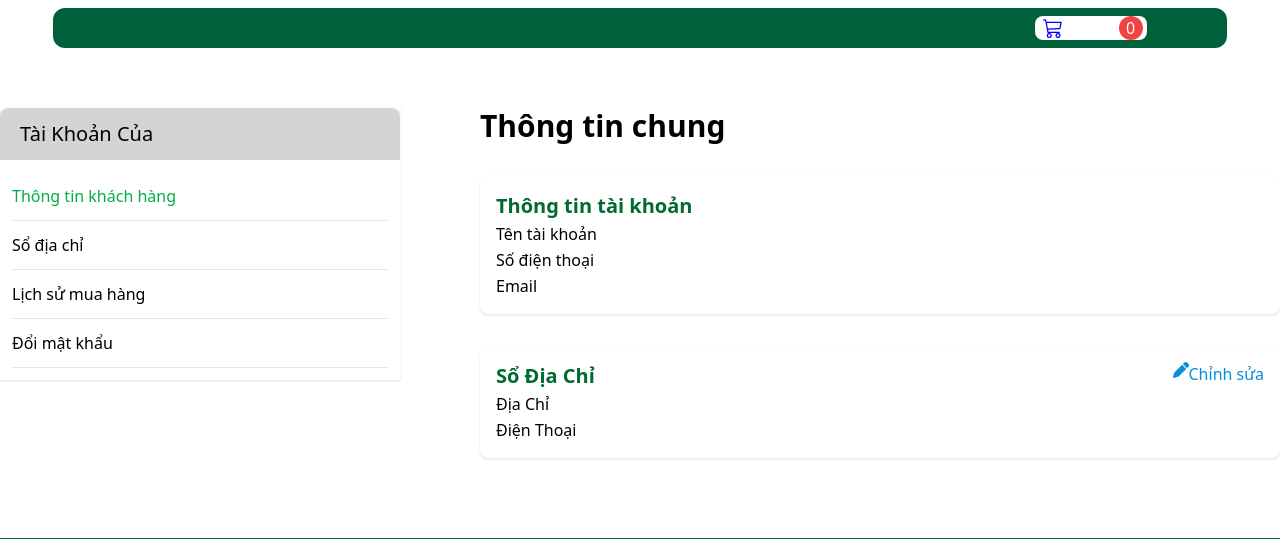
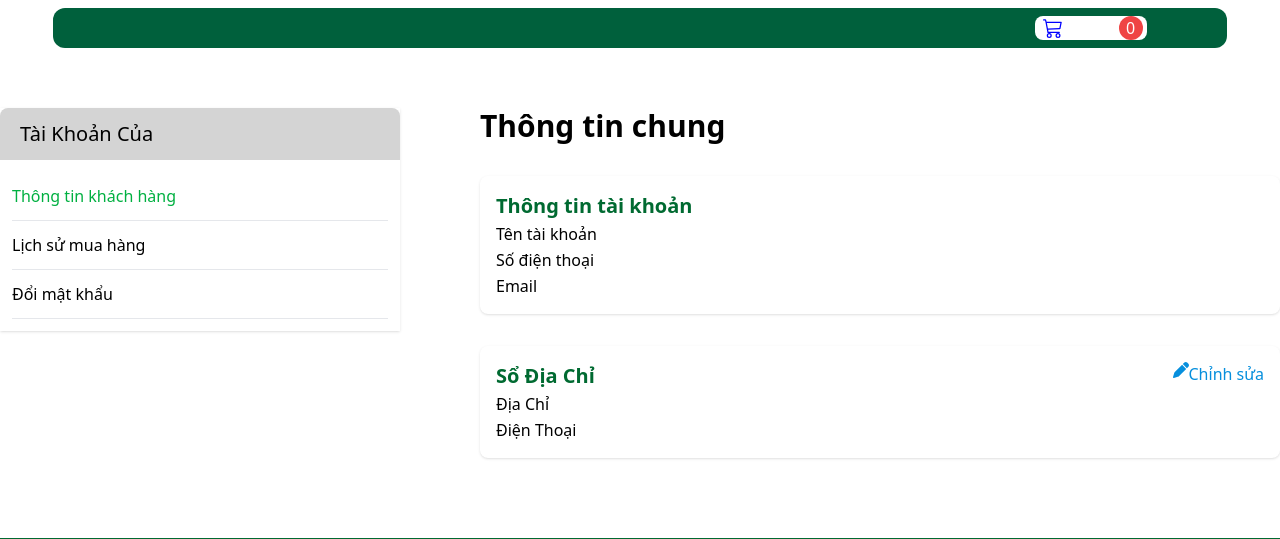
Before and after one commit to dongBE2k5/Project_be1_php, a PHP site: page /Project_be1_php/inforCustomer in a window 1280 px wide. Shown: the part 316-855 px from the top of the page. Run offline with PHP 8.4, Linux system fonts and the light colour scheme; data that the repository does not hold is empty; some libraries are stand-ins or nearby versions.

Commit message:
Verson1.1

```diff
--- a/inforCustomer.php
+++ b/inforCustomer.php
@@ -112,9 +112,8 @@ if(isset($_SESSION['userId'])){
                                 <ul>
                                     <li class="border-b py-3 items-menu active text-[#00b041]"><a href="#">Thông
                                             tin khách hàng</a></li>
-                                    <li class="border-b py-3 items-menu hover:text-[#00b041]"><a href="/customerAddress">Sổ địa chỉ</a>
-                                    </li>
-                                    <li class="border-b py-3 items-menu hover:text-[#00b041]"><a href="/orderHistory">Lịch sử mua
+
+                                    <li class="border-b py-3 items-menu hover:text-[#00b041]"><a href="/orderHistory.php">Lịch sử mua
                                             hàng</a></li>
                                     <li class="border-b py-3 items-menu hover:text-[#00b041]"><a href="changePassword.php">Đổi mật
                                             khẩu</a></li>
--- a/orderDetail1.php
+++ b/orderDetail1.php
@@ -204,6 +204,7 @@ if (isset($_SESSION['userId'])) {
                     <div class="w-2/10 pl-4">
                         <form class="m-0" action="detailOrder.php" method="POST">
                             <input type="hidden" name="orderId" value="<?php echo $order['id'] ?>">
+                            <?php if($order['status'] == 1) : ?>
                             <button type="submit" class="bg-red-600 text-white rounded-lg">
                                 <div class="flex p-2">
                                     <div class="p-1">
@@ -214,6 +215,7 @@ if (isset($_SESSION['userId'])) {
                                     Hủy đơn hàng
                                 </div>
                             </button>
+                            <?php endif; ?>
                         </form>
                     </div>
                 </div>
```
